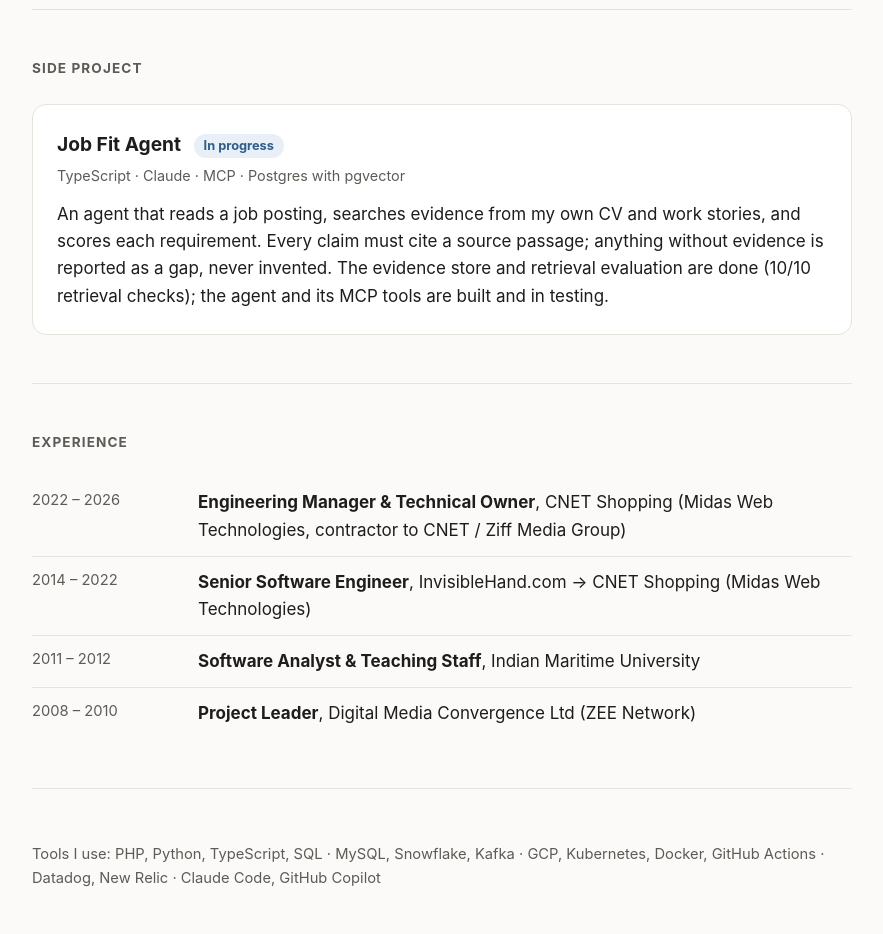
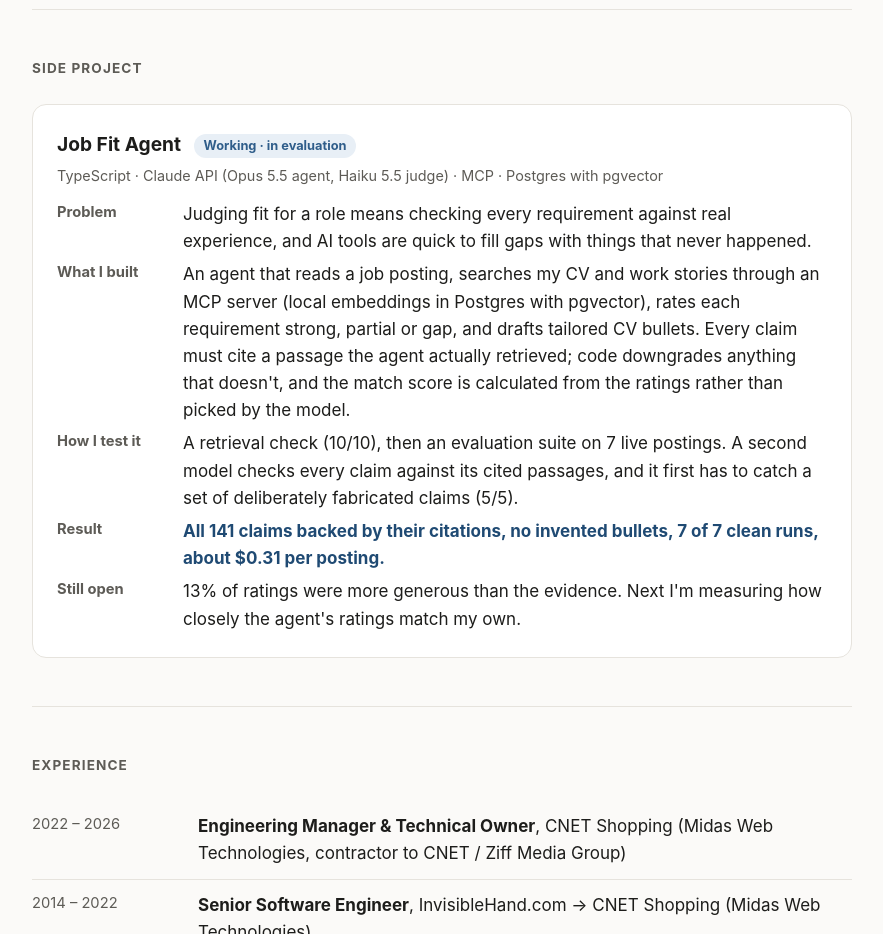
Before and after one commit to mveenam/mveenam.github.io, a plain HTML site: page index.html in a window 1280 px wide. Shown: the part 2140-3074 px from the top of the page, without its empty margins (198-1081 px from the left). Drawn offline with Linux system fonts and the light colour scheme.

Commit message:
Update Job Fit Agent card with evaluation results
Co-Authored-By: Claude Opus 5.5 <noreply@anthropic.com>

```diff
--- a/index.html
+++ b/index.html
@@ -136,9 +136,15 @@
 <section aria-labelledby="project">
   <h2 id="project">Side project</h2>
   <article>
-    <h3>Job Fit Agent <span class="status">In progress</span></h3>
-    <p class="meta">TypeScript · Claude · MCP · Postgres with pgvector</p>
-    <p style="margin:0">An agent that reads a job posting, searches evidence from my own CV and work stories, and scores each requirement. Every claim must cite a source passage; anything without evidence is reported as a gap, never invented. The evidence store and retrieval evaluation are done (10/10 retrieval checks); the agent and its MCP tools are built and in testing.</p>
+    <h3>Job Fit Agent <span class="status">Working · in evaluation</span></h3>
+    <p class="meta">TypeScript · Claude API (Opus 5.5 agent, Haiku 5.5 judge) · MCP · Postgres with pgvector</p>
+    <dl>
+      <dt>Problem</dt><dd>Judging fit for a role means checking every requirement against real experience, and AI tools are quick to fill gaps with things that never happened.</dd>
+      <dt>What I built</dt><dd>An agent that reads a job posting, searches my CV and work stories through an MCP server (local embeddings in Postgres with pgvector), rates each requirement strong, partial or gap, and drafts tailored CV bullets. Every claim must cite a passage the agent actually retrieved; code downgrades anything that doesn't, and the match score is calculated from the ratings rather than picked by the model.</dd>
+      <dt>How I test it</dt><dd>A retrieval check (10/10), then an evaluation suite on 7 live postings. A second model checks every claim against its cited passages, and it first has to catch a set of deliberately fabricated claims (5/5).</dd>
+      <dt>Result</dt><dd class="result">All 141 claims backed by their citations, no invented bullets, 7 of 7 clean runs, about $0.31 per posting.</dd>
+      <dt>Still open</dt><dd>13% of ratings were more generous than the evidence. Next I'm measuring how closely the agent's ratings match my own.</dd>
+    </dl>
   </article>
 </section>
 
```
